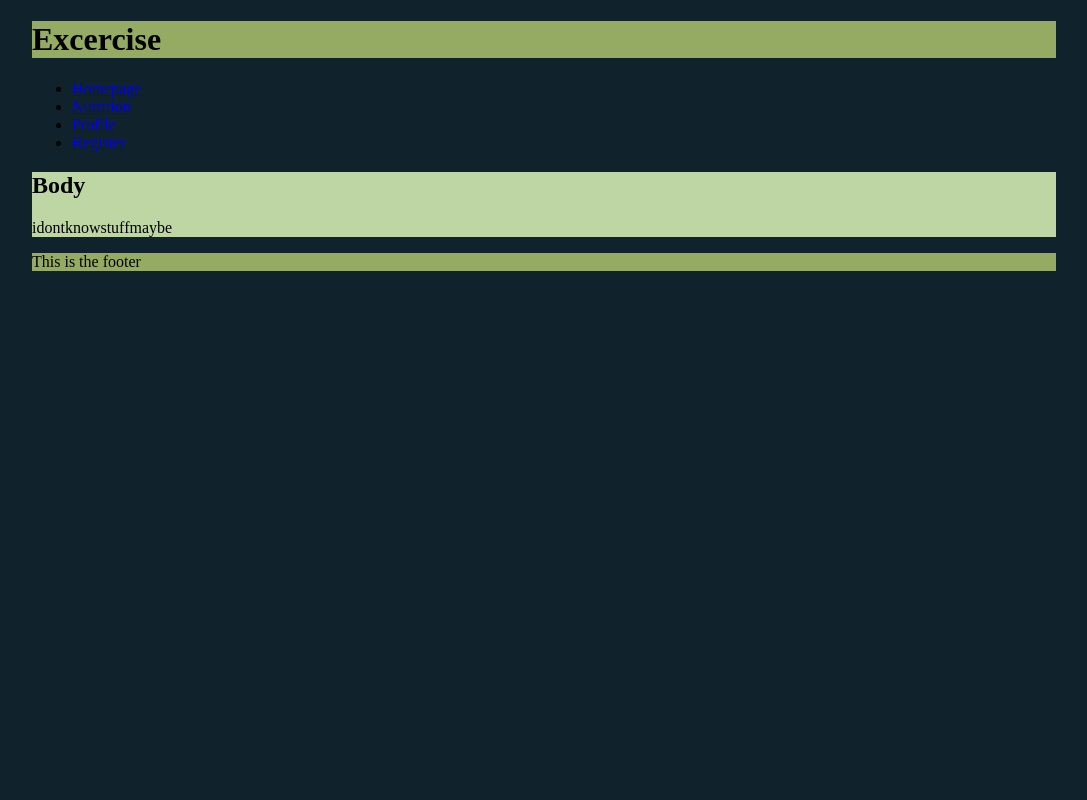
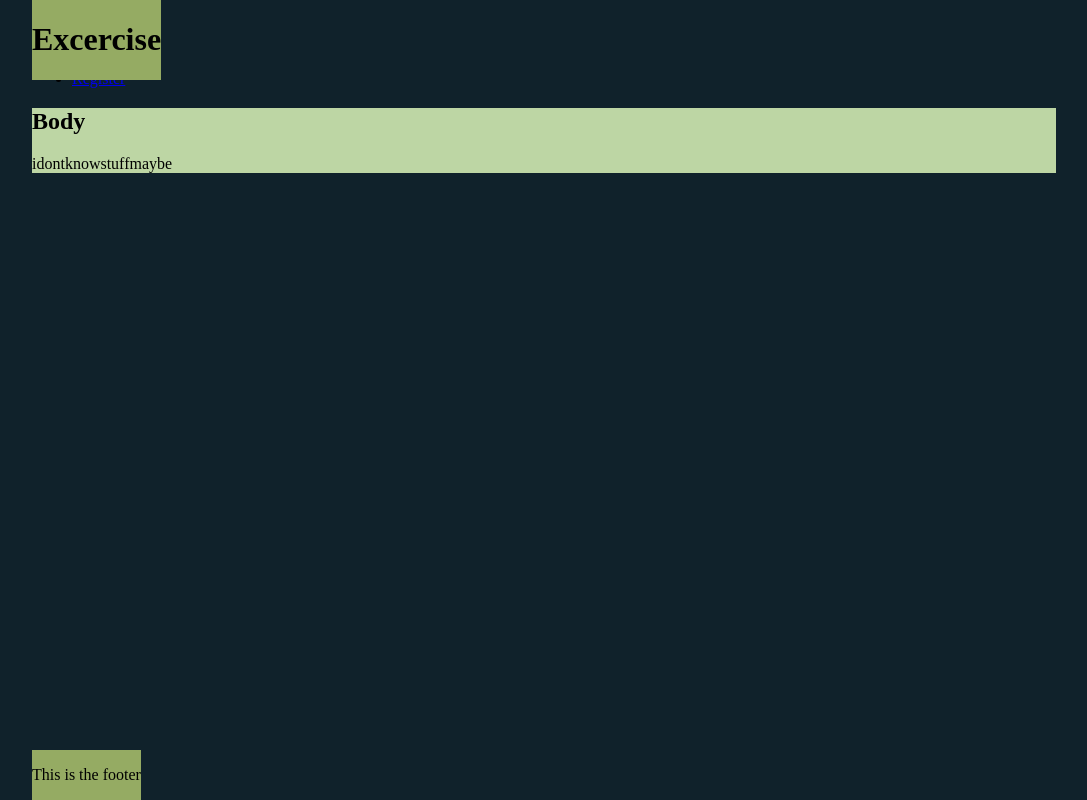
Before and after one commit to reiruiz/FitInTime, a PHP site: page /exercise/exercise.html in a window 1280 px wide. Shown: the whole page, without its empty margins (96-1183 px from the left). Run offline with PHP 8.4, Linux system fonts and the light colour scheme.

Commit message:
Added position: absolute to header and footer

```diff
--- a/G17/styleSheet/base.css
+++ b/G17/styleSheet/base.css
@@ -7,6 +7,8 @@ body {
 
 #header {
     background-color:  #95AB63;
+    position: absolute;
+    top: 0;
 }
 
 #banner {
@@ -23,4 +25,6 @@ body {
 
 #footer {
     background-color:  #95AB63;
+    position:  absolute;
+    bottom: 0;
 }
```
